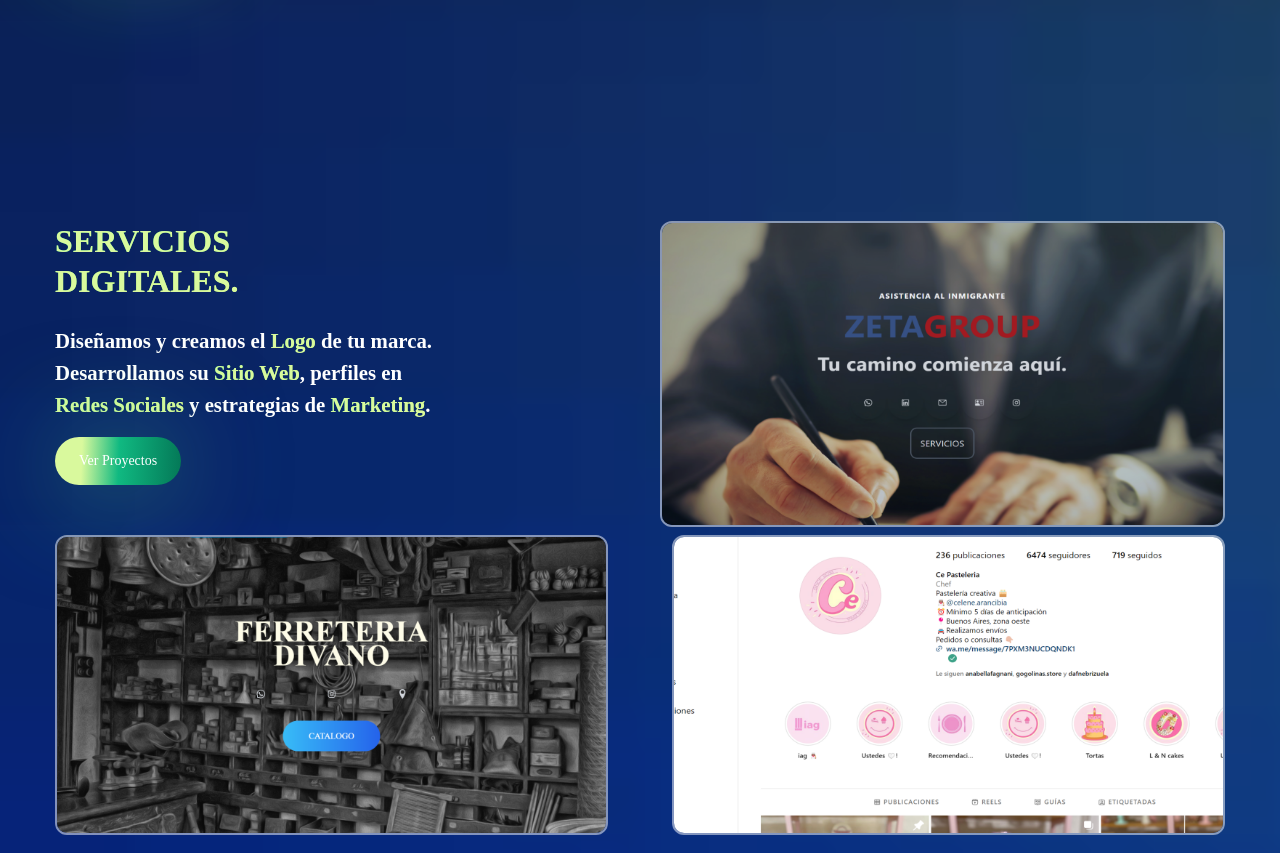
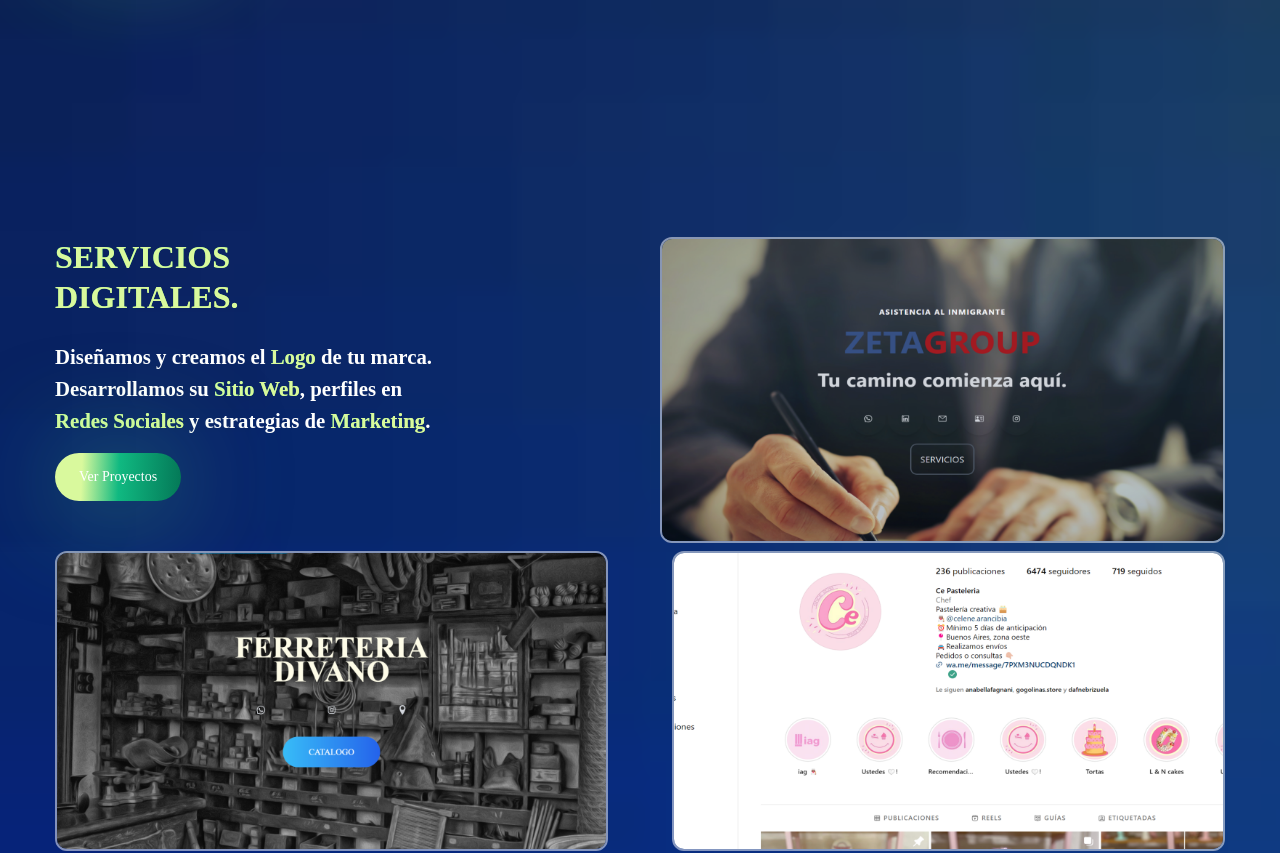
Before and after one commit to santibrizuela/brizuelasideravicius, a React (Create React App) app: page / in a window 1280 px wide. Shown: the part 2280-3133 px from the top of the page. Built offline with nearby package versions, Linux system fonts and the light colour scheme.

Commit message:
sction work my-6

```diff
--- a/src/components/Work.js
+++ b/src/components/Work.js
@@ -10,7 +10,7 @@
 
 const Work = () => {
   return (
-  <section className='section my-2' id='work'>
+  <section className='section my-6' id='work'>
     <div className='container mx-auto'>
       <div className='grid lg:flex-row gap-x-10'>
         <motion.div
```
